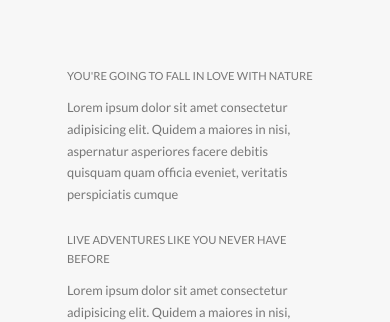
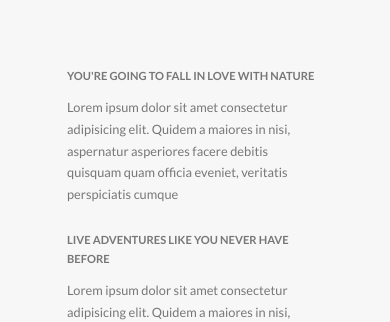
Before and after one commit to aaronsomo/selling-utah, a React (Create React App) app: page / in a window 390 px wide. Shown: the part 818-1140 px from the top of the page. Built offline with nearby package versions, Linux system fonts and the light colour scheme.

Commit message:
Added media query to font-weight

```diff
--- a/src/App.scss
+++ b/src/App.scss
@@ -289,11 +289,7 @@ $color-grey-dark-3: #333;
 
   @include respond(phone) {
     font-size: 1.4rem;
-    font-weight: 500;
-  }
-
-  @include respond(micro-phone) {
-    font-weight: 500;
+    font-weight: 600;
   }
 }
 
```
